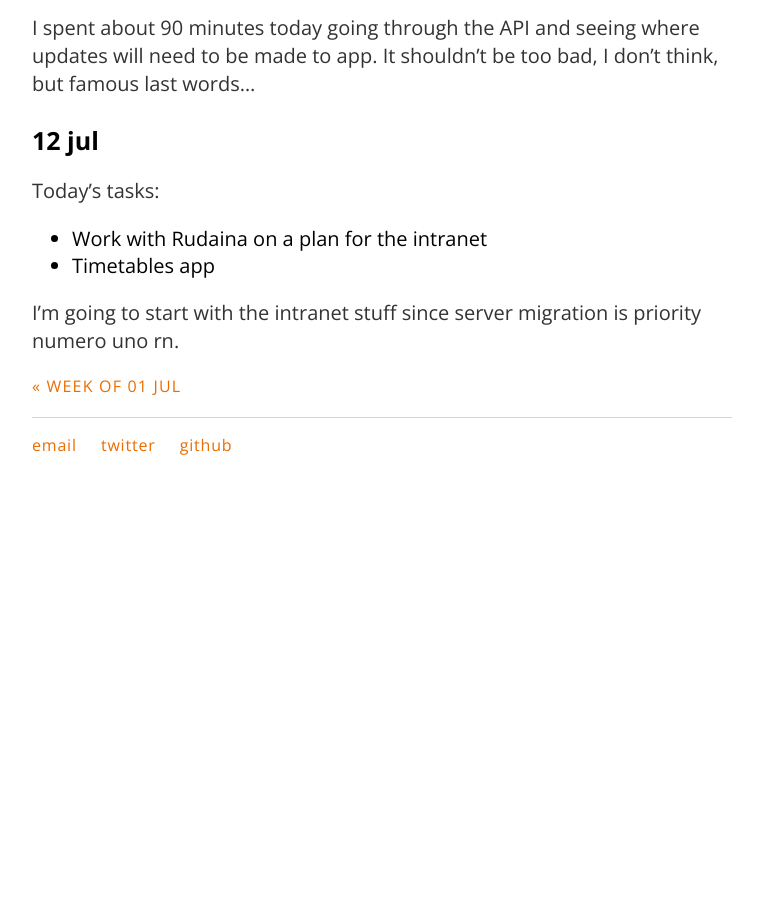
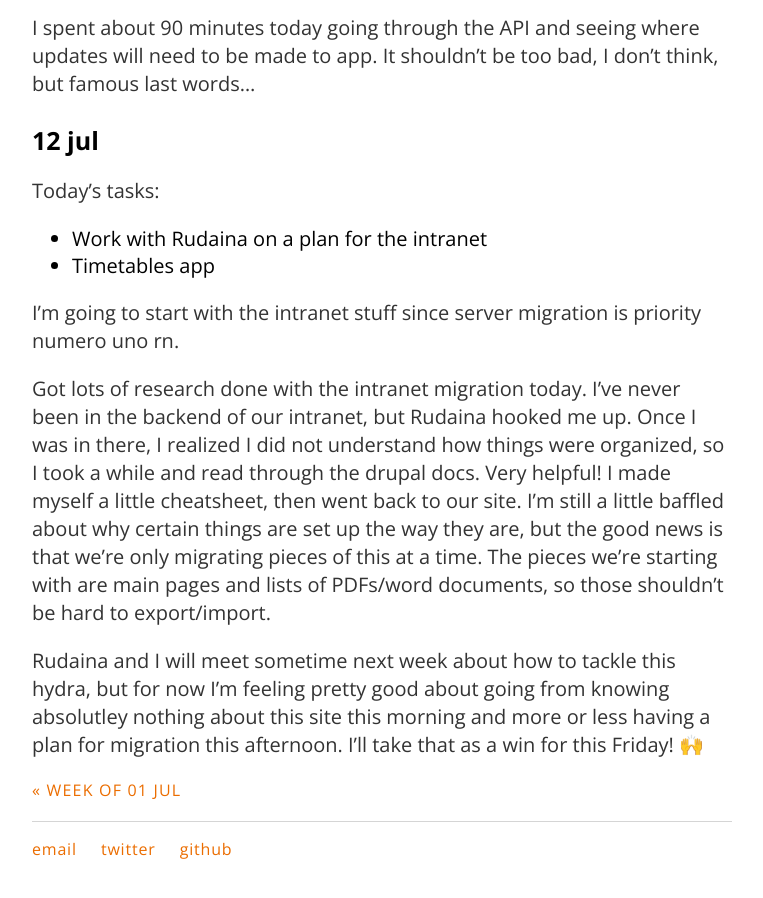
Before and after one commit to carylwyatt/carylwyatt.github.io, a Jekyll site: the page built from _posts/2019-07-08-week-of-08-jul.md, in a window 1280 px wide and 900 px high, scrolled down 4638 px. Shown: the whole window, without its empty margins (258-1021 px from the left). Built offline with Jekyll 4.4.1, drawn with Linux system fonts in a browser that asks for light colours; emoji names are drawn with the system emoji font; before the commit the page ends 5134 px from its top, so only the background shows below that.

Commit message:
ended on a win :raised_hands:

```diff
--- a/_posts/2019-07-08-week-of-08-jul.md
+++ b/_posts/2019-07-08-week-of-08-jul.md
@@ -113,3 +113,7 @@ Today's tasks:
 - Timetables app
 
 I'm going to start with the intranet stuff since server migration is priority numero uno rn.
+
+Got lots of research done with the intranet migration today. I've never been in the backend of our intranet, but Rudaina hooked me up. Once I was in there, I realized I did not understand how things were organized, so I took a while and read through the drupal docs. Very helpful! I made myself a little cheatsheet, then went back to our site. I'm still a little baffled about why certain things are set up the way they are, but the good news is that we're only migrating pieces of this at a time. The pieces we're starting with are main pages and lists of PDFs/word documents, so those shouldn't be hard to export/import.
+
+Rudaina and I will meet sometime next week about how to tackle this hydra, but for now I'm feeling pretty good about going from knowing absolutley nothing about this site this morning and more or less having a plan for migration this afternoon. I'll take that as a win for this Friday! :raised_hands:
```
